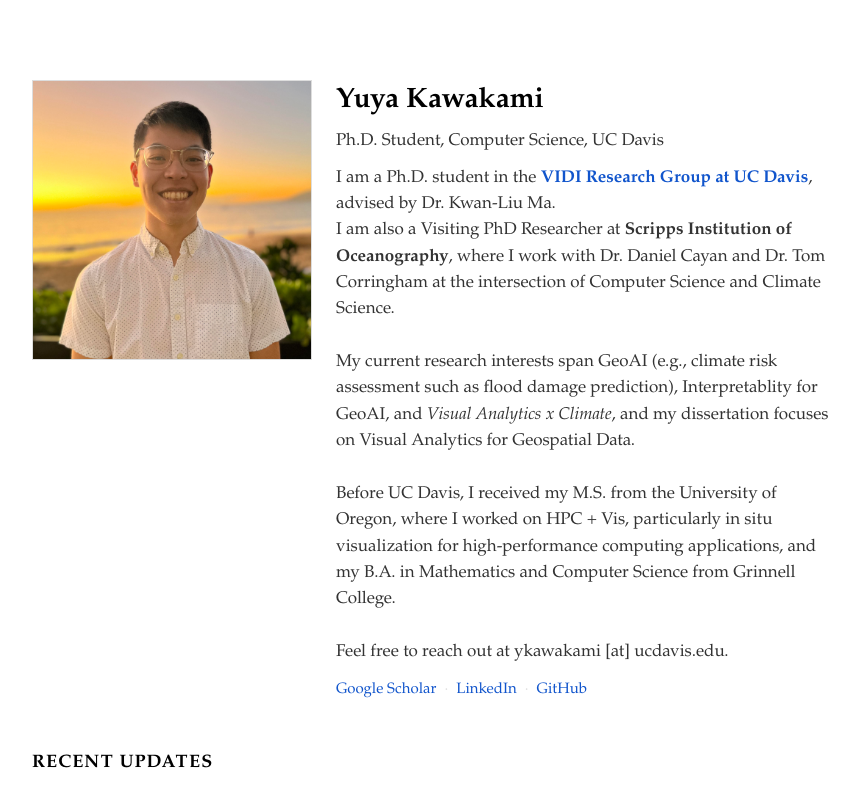
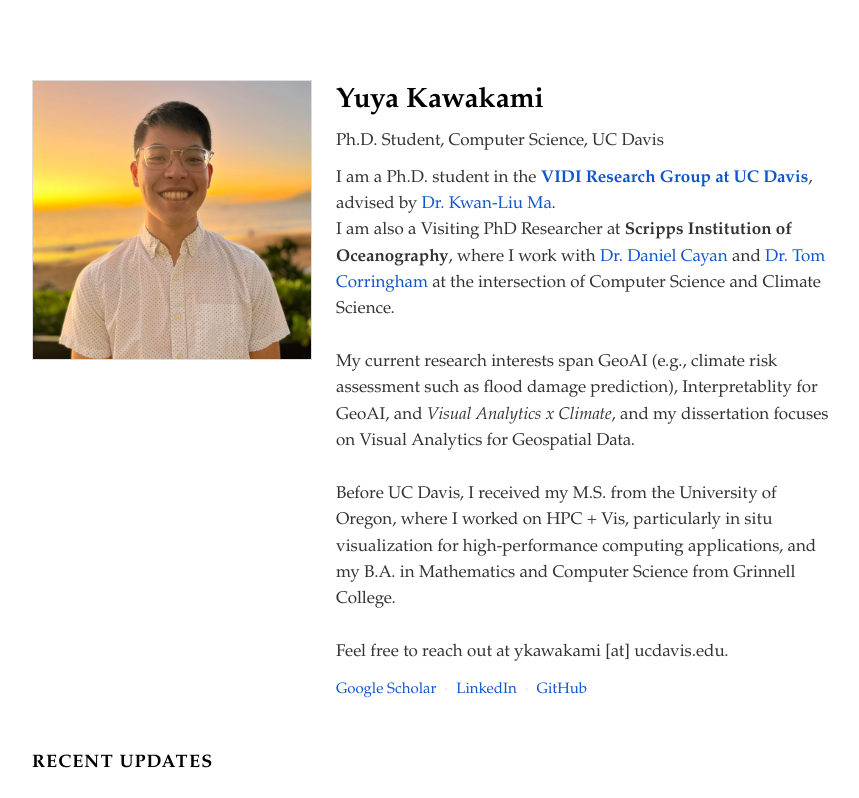
Before and after one commit to yuya737/Website, a Vue app: page / in a window 1280 px wide. Shown: the top 798 px of the page, without its empty margins (206-1065 px from the left). Built offline with nearby package versions, Linux system fonts and the light colour scheme.

Commit message:
Link advisor/collaborator names in bio
Co-Authored-By: Claude Sonnet 5 <noreply@anthropic.com>

```diff
--- a/src/data.js
+++ b/src/data.js
@@ -2,8 +2,8 @@ export const profile = {
     name: 'Yuya Kawakami',
     title: 'Ph.D. Student, Computer Science, UC Davis',
     photo: '/images/Headshot.jpg',
-    bio: `I am a Ph.D. student in the <a href="https://www.cs.ucdavis.edu/~ma/people.html" target="_blank" rel="noopener"><b>VIDI Research Group at UC Davis</b></a>, advised by Dr. Kwan-Liu Ma. <br>
-    I am also a Visiting PhD Researcher at <b>Scripps Institution of Oceanography</b>, where I work with Dr. Daniel Cayan and Dr. Tom Corringham at the intersection of Computer Science and Climate Science.<br><br>
+    bio: `I am a Ph.D. student in the <a href="https://www.cs.ucdavis.edu/~ma/people.html" target="_blank" rel="noopener"><b>VIDI Research Group at UC Davis</b></a>, advised by <a href="https://www.cs.ucdavis.edu/~ma/" target="_blank" rel="noopener">Dr. Kwan-Liu Ma</a>. <br>
+    I am also a Visiting PhD Researcher at <b>Scripps Institution of Oceanography</b>, where I work with <a href="https://dcayan.scrippsprofiles.ucsd.edu/" target="_blank" rel="noopener">Dr. Daniel Cayan</a> and <a href="https://tcorringham.scrippsprofiles.ucsd.edu/" target="_blank" rel="noopener">Dr. Tom Corringham</a> at the intersection of Computer Science and Climate Science.<br><br>
     My current research interests span GeoAI (e.g., climate risk assessment such as flood damage prediction), Interpretablity for GeoAI, and <em>Visual Analytics x Climate</em>, and my dissertation focuses on Visual Analytics for Geospatial Data.
   <br><br>
   Before UC Davis, I received my M.S. from the University of Oregon, where I worked on HPC + Vis,
```
